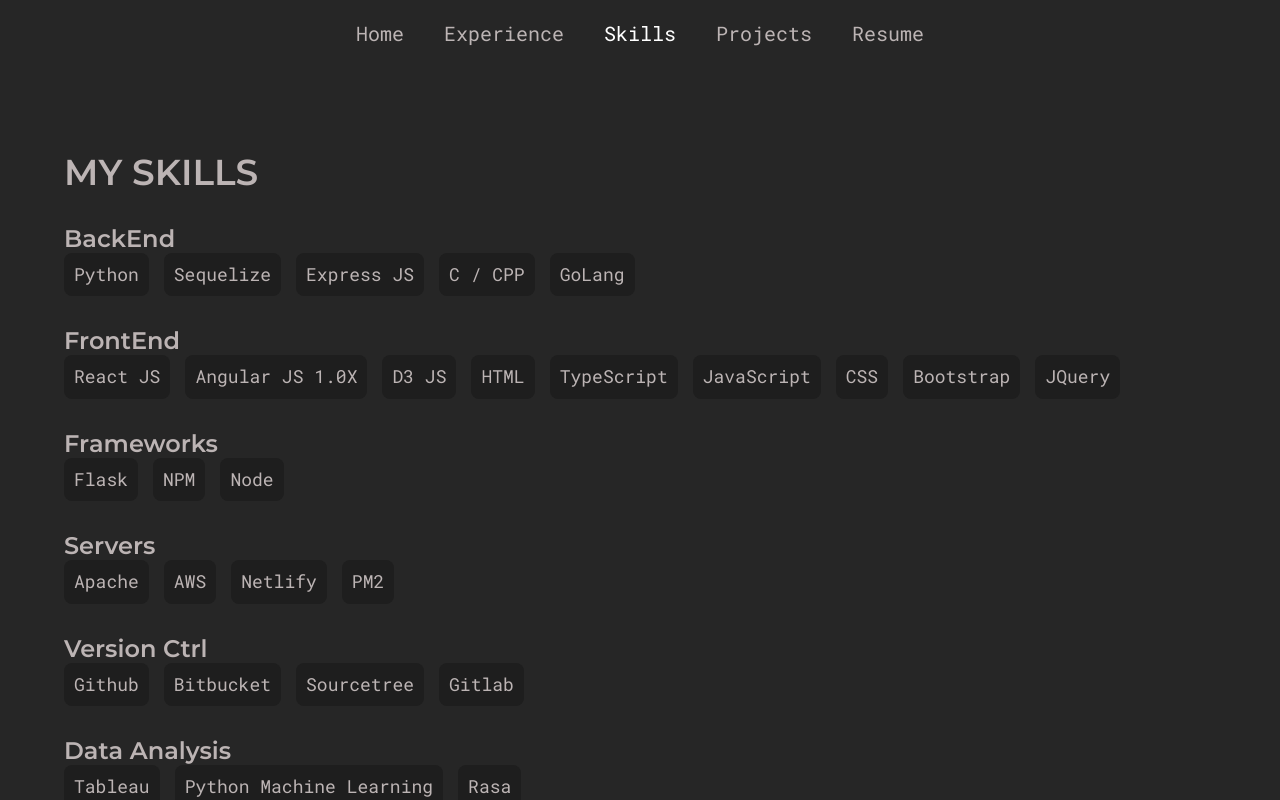
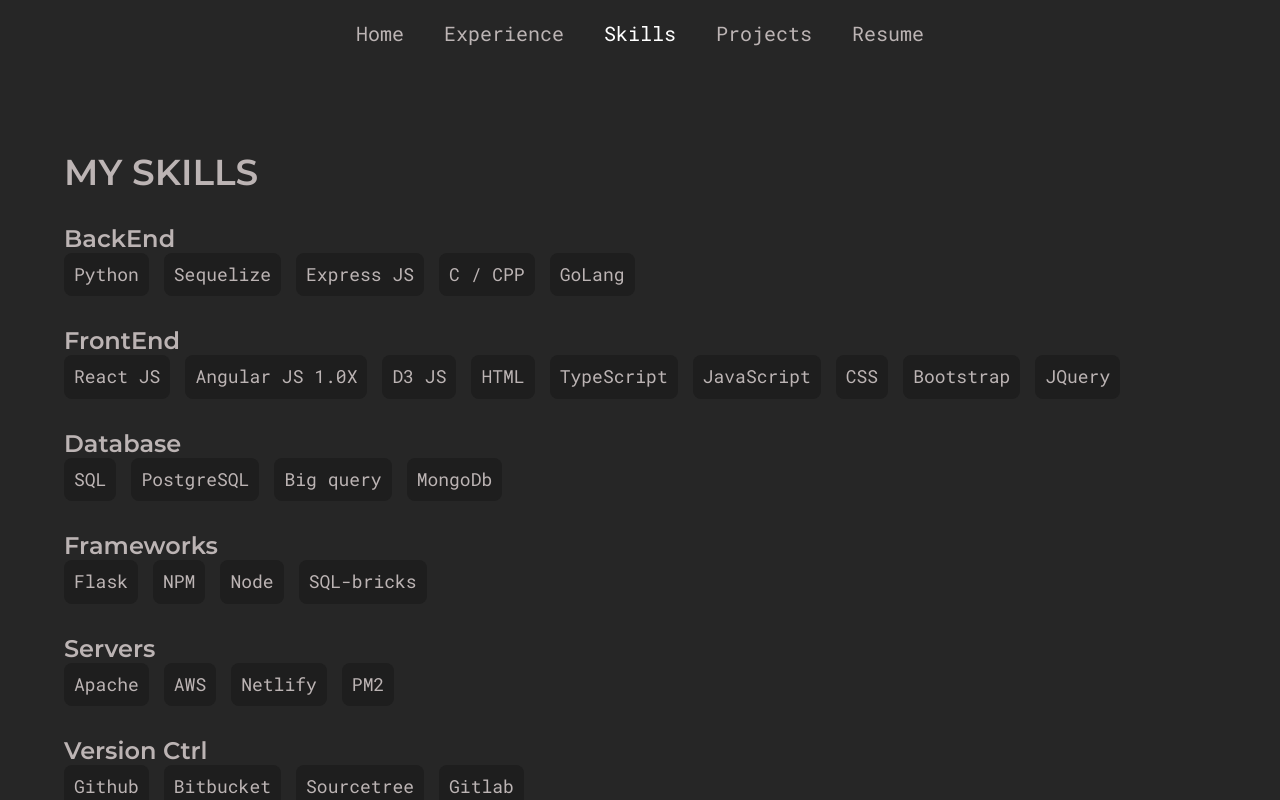
Before and after one commit to sayali-martal/Portfolio, a React (Create React App) app: page /skills in a window 1280 px wide. Shown: the top 800 px of the page. Built offline with nearby package versions, Linux system fonts and the light colour scheme.

Commit message:
Updated site

```diff
--- a/src/assets/data/experiences.js
+++ b/src/assets/data/experiences.js
@@ -53,6 +53,7 @@
       'Interacted with client partners directly to get to know the product requirements, designed structure of the required features and implemented them',
       'Worked on migrating UI of web application from figma designs. Used react JS, CSS, flexbox, HTML for migration.',
       'Developed additional functionalities and tools into the react project. The webapp was made using the react context and the react component styles.',
+      'Migrated the system backend from pre-existing PostgreSQL and Sequelize data structure to big query and SQL-bricks based data structure.',
     ],
   },
 ];
--- a/src/components/AboutSection.js
+++ b/src/components/AboutSection.js
@@ -80,7 +80,7 @@
             heading="About Me"
           />
           <PText>
-            Performance-driven and motivated Full Stack Developer with almost 5
+            Performance-driven and motivated Full Stack Developer with almost 6
             years of extensive experience in participating in all phases of
             software development. Possess a strong attention to detail,
             well-developed time management skills, and ability to complete all
--- a/src/pages/Skills.js
+++ b/src/pages/Skills.js
@@ -65,8 +65,12 @@
                 ]}
               />
               <AboutInfoItem
+                title="Database"
+                items={['SQL', 'PostgreSQL', 'Big query', 'MongoDb']}
+              />
+              <AboutInfoItem
                 title="Frameworks"
-                items={['Flask', 'NPM', 'Node']}
+                items={['Flask', 'NPM', 'Node', 'SQL-bricks']}
               />
               <AboutInfoItem
                 title="Servers"
```
Also changed, not shown: 1 other file (tests, documents, lock files or other folders).
